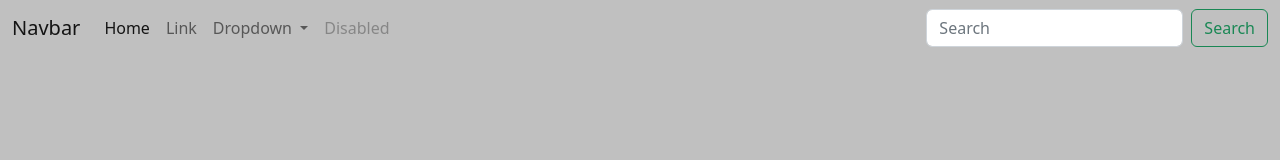
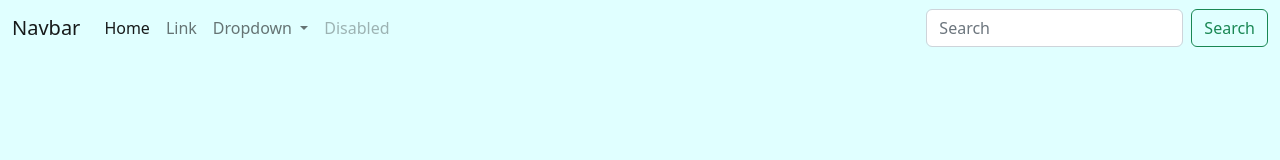
Before and after one commit to ApiradeeH/Project, a website: page index.html in a window 1280 px wide. Drawn offline with Linux system fonts and the light colour scheme; files whose address does not match are found by name.

Commit message:
background added

```diff
--- a/style.css
+++ b/style.css
@@ -2,5 +2,5 @@
 
 body{
     margin: 0;
-    background-color: silver;
+    background-color: lightcyan;
 }
```
